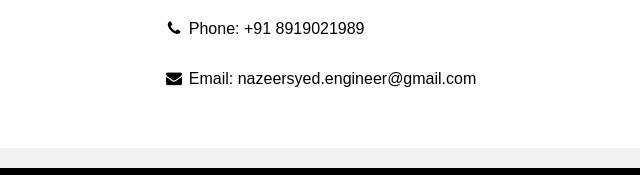
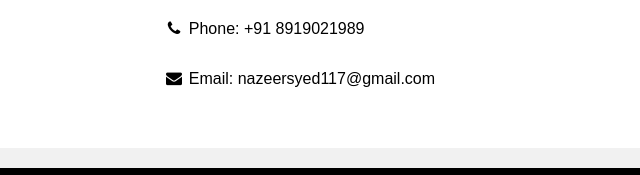
Before and after one commit to nazeer007/NazeerSyed, a plain HTML site: page index.html in a window 1280 px wide. Shown: the part 5088-5263 px from the top of the page, 255-895 px from the left. Drawn offline with Linux system fonts and the light colour scheme.

```diff
--- a/index.html
+++ b/index.html
@@ -341,7 +341,7 @@
               class="fa fa-envelope fa-fw w3-text-white w3-xxlarge w3-margin-right"
             >
             </i>
-            Email: nazeersyed.engineer@gmail.com
+            Email: nazeersyed117@gmail.com
           </p>
         </div>
         <br />
```
